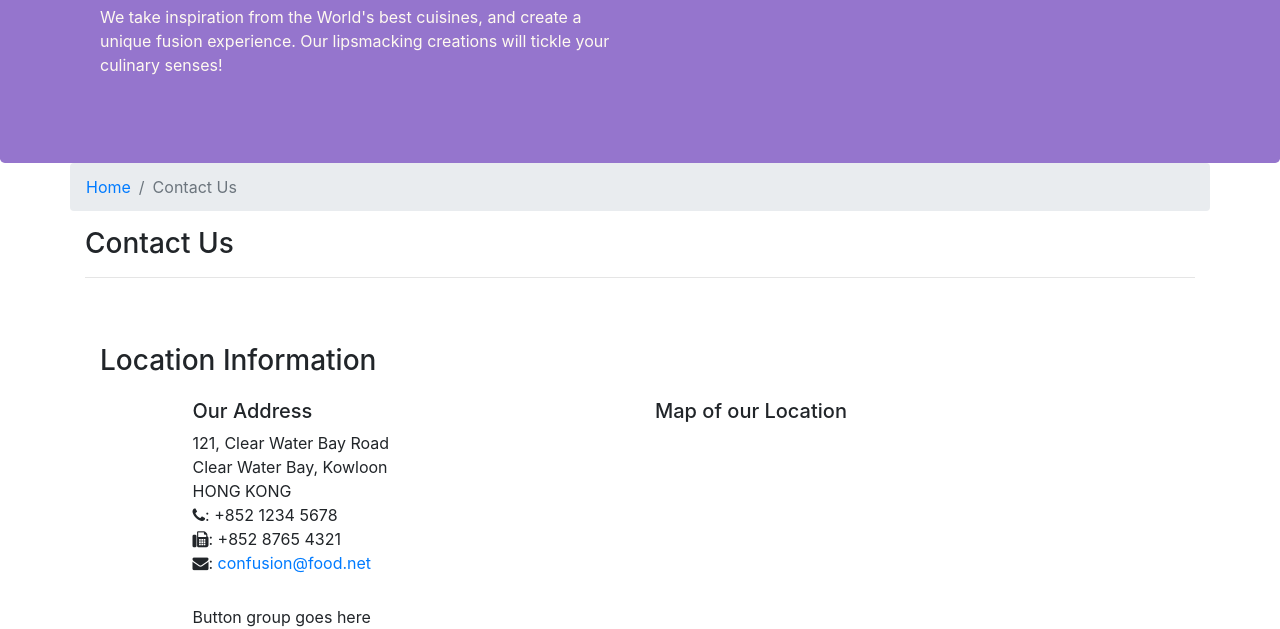
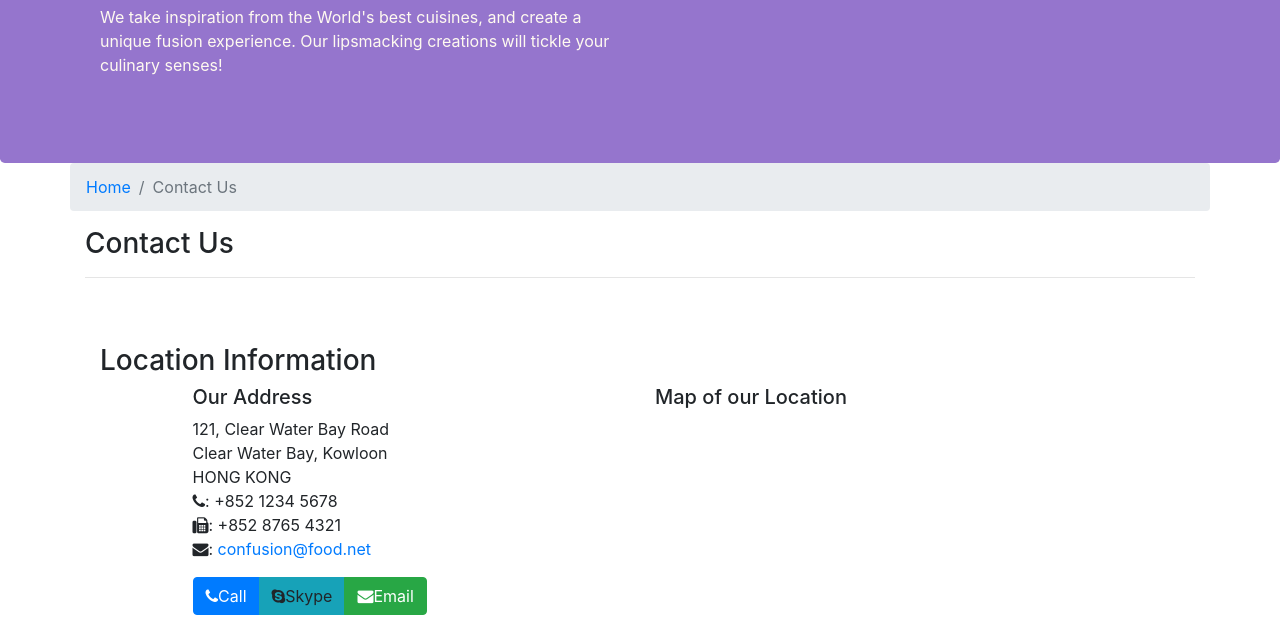
Before and after one commit to 4molybdenum2/BootStrapTutorial, a website: page contactus.html in a window 1280 px wide. Shown: the part 171-800 px from the top of the page. Drawn offline with nearby package versions, Linux system fonts and the light colour scheme.

Commit message:
Button Group

```diff
--- a/contactus.html
+++ b/contactus.html
@@ -79,7 +79,10 @@
                 <h5>Map of our Location</h5>
             </div>
             <div class="col-12 col-sm-11 offset-sm-1">
-                Button group goes here
+                <div class="btn-group" role="group">
+                    <a role="button" class="btn btn-primary" href="tel:+8521234567"><i class="fa fa-phone"></i>Call</a>
+                    <a role="button" class="btn btn-info"><i class="fa fa-skype"></i>Skype</a>
+                    <a role="button" class="btn btn-success" href="mailto:confusion@food.net"><i class="fa fa-envelope"></i>Email</a>
             </div>
         </div>
 
```
